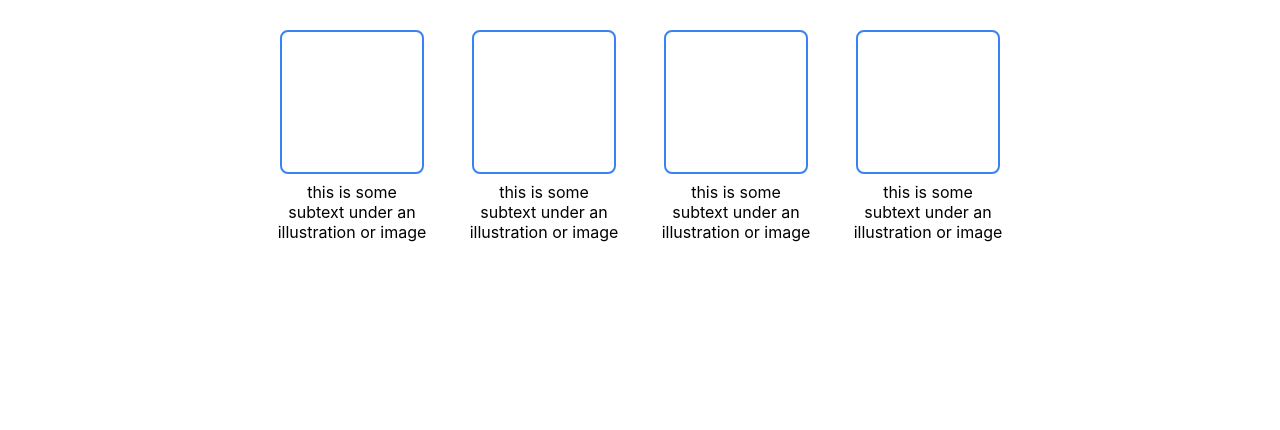
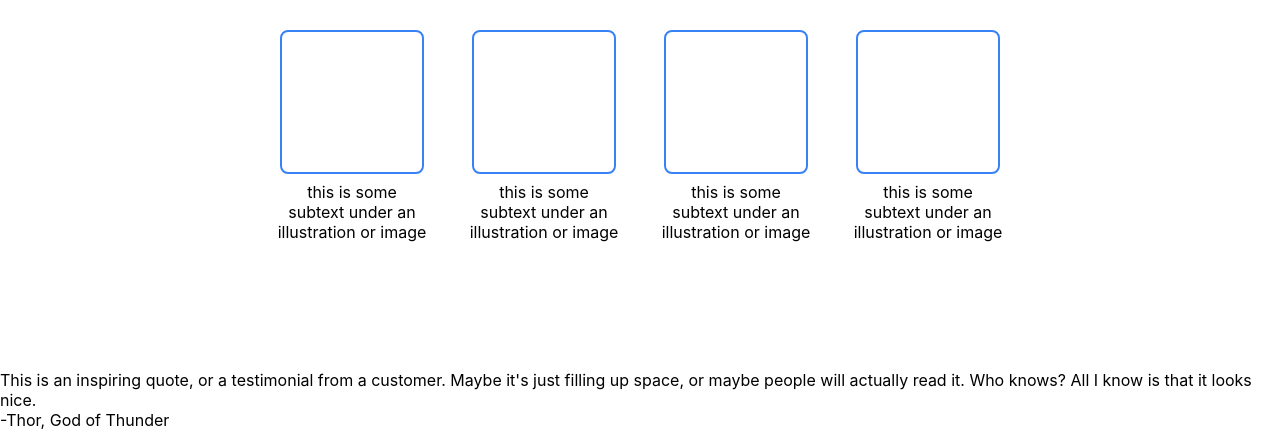
Before and after one commit to chetechy/LandingPage, a plain HTML site: page index.html in a window 1280 px wide. Shown: the part 527-957 px from the top of the page. Before the commit the page ends 897 px from the top, so only its background shows below. Drawn offline with Linux system fonts and the light colour scheme.

Commit message:
added classes bottommidbody, quotebody, quote, signature and class content

```diff
--- a/index.html
+++ b/index.html
@@ -45,5 +45,11 @@
             </div>
         </div>
        </div>
+       <div class="bottommidbody">
+        <div class="quotebody">
+            <div class="quote">This is an inspiring quote, or a testimonial from a customer. Maybe it's just filling up space, or maybe people will actually read it. Who knows? All I know is that it looks nice.</div>
+            <div class="signature">-Thor, God of Thunder</div>
+       </div>
+      </div>
     </body>
 </html>
```
